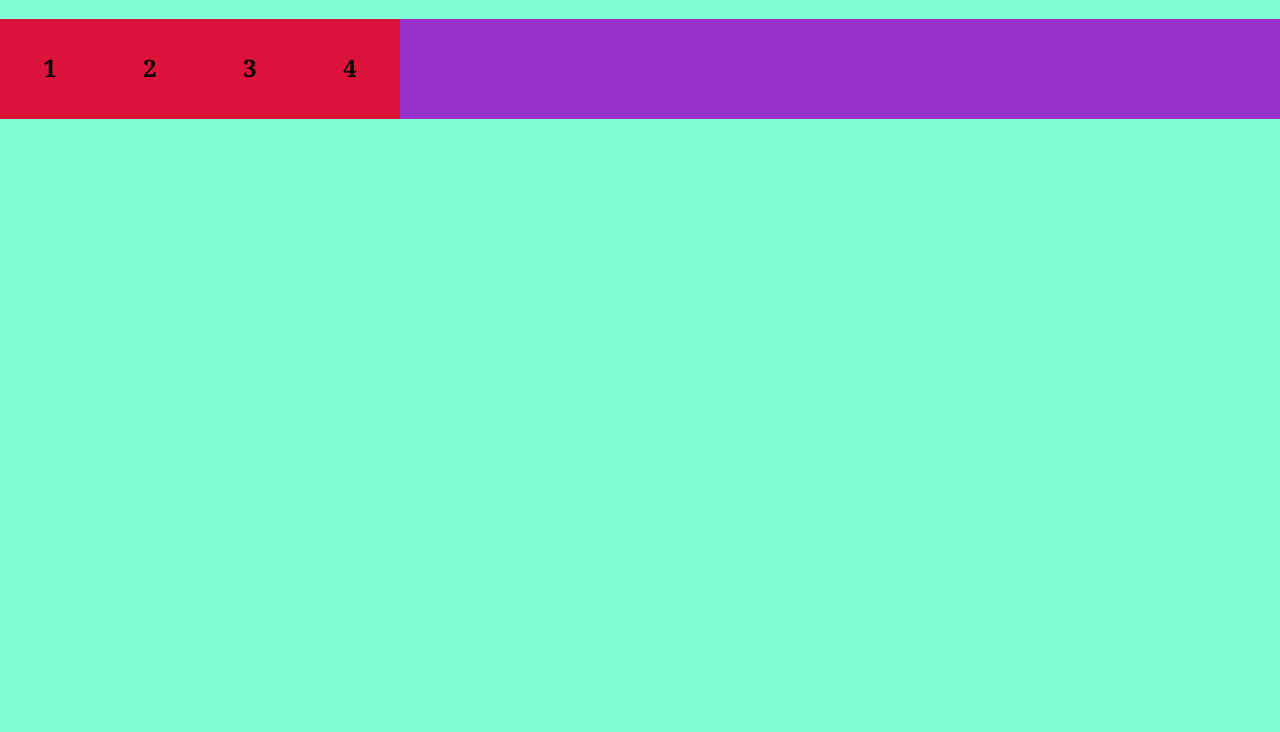
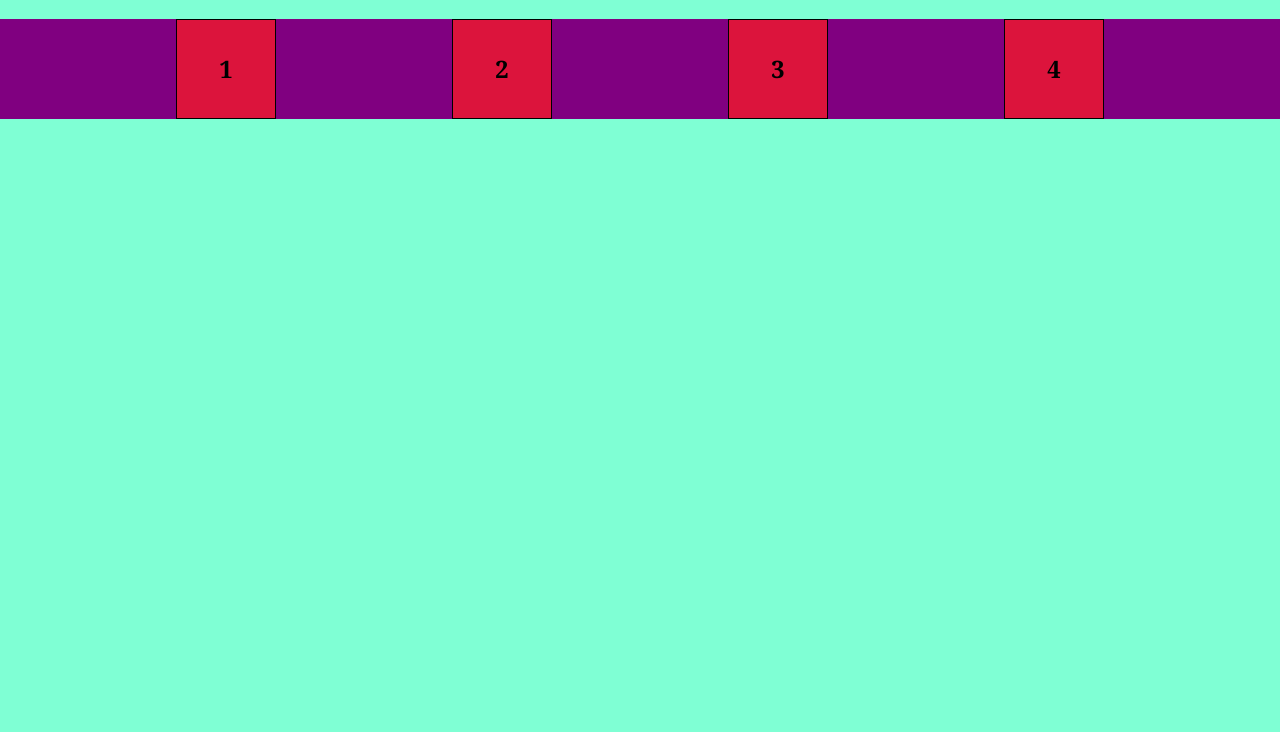
Before and after one commit to Karen10Ruiz/FlexBox, a plain HTML site: page index.html in a window 1280 px wide. Shown: the part 68-800 px from the top of the page. Drawn offline with Linux system fonts and the light colour scheme.

Commit message:
probamos las propiedades de alineación y justificación en FlexBox

```diff
--- a/style.css
+++ b/style.css
@@ -10,8 +10,22 @@ body {
 }
 
 .container {
-  display:flex;
-  background-color: darkorchid;
+ /* display:inline-flex; /*se ajusta la ancho de los items*/
+  display: flex; /*Se ajusta al espacio disponible, es el más común de usar*/
+  flex-direction: row; /*Éste es el valor por default. de izq a der*/
+ /* flex-direction: row-reverse; /*der a izq*/
+ /* flex-direction: column; /*abajo hacia arriba*/
+  /*flex-direction: column-reverse; /*arriba hacia abajo*/
+  /*background-color: darkorchid;*/
+
+  justify-content: start; /*. Alinea a la izq*/
+  justify-content: end; /*alinea a la der*/
+  justify-content: center; /*Alinea al centro*/
+  justify-content: space-around; /*Alinea a espacio al rededor de cada elemento*/
+  justify-content: space-between; /*Alinea a espacio entre elementos*/
+  justify-content: space-evenly; /*Alinea a espacio entre elementos y el contenedor*/
+
+  background-color:purple;
 }
 
 .item {
@@ -22,4 +36,5 @@ body {
   font-size: 24px;
   font-weight: bold;
   padding-top: 32px;
+  border: 1px solid black;
 }
```
